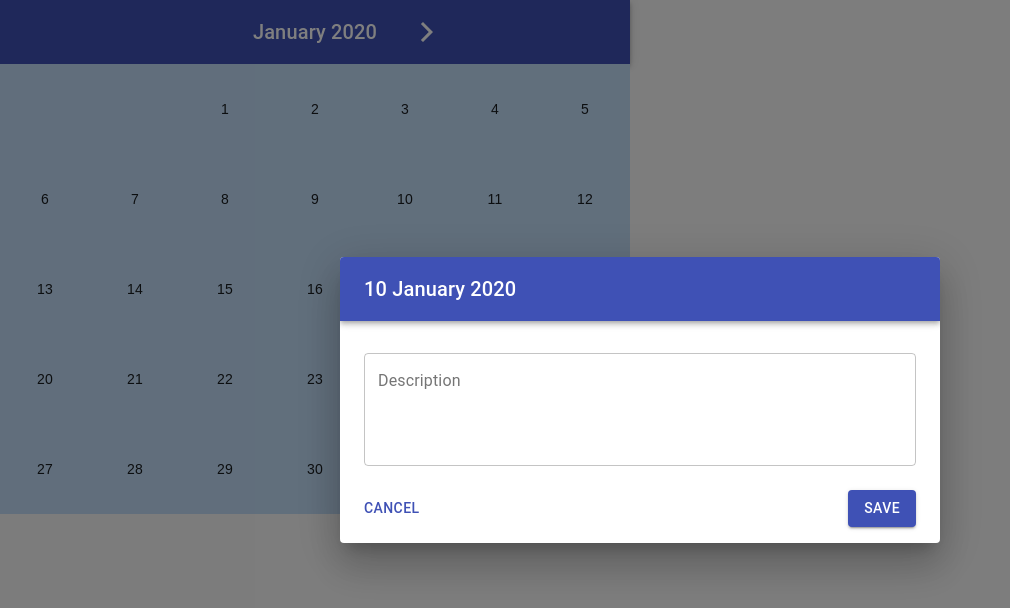
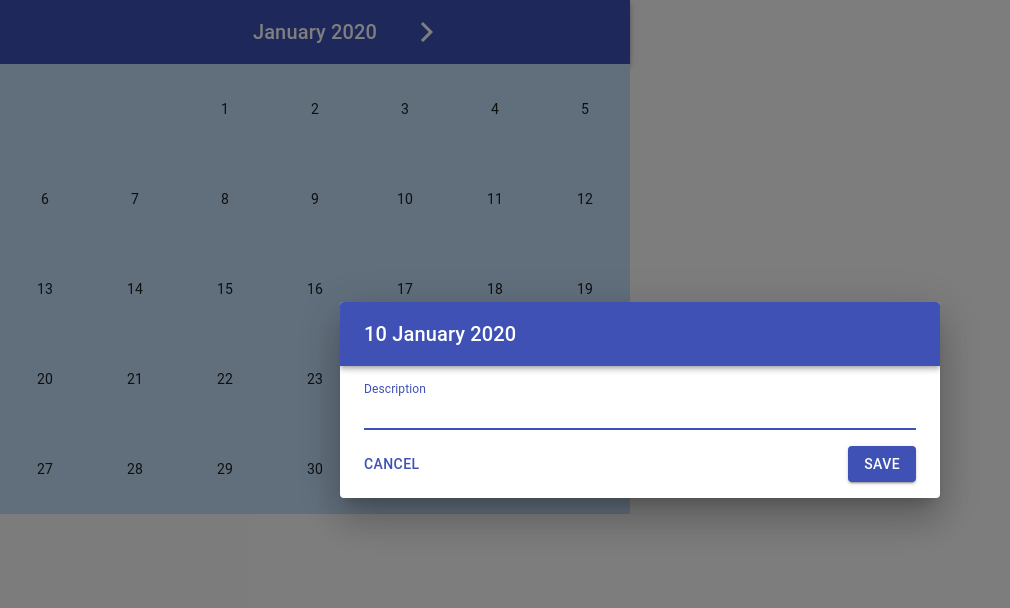
Before and after one commit to Al0nesauurs/calendar-na, a React (Create React App) app: page / in a window 1280 px wide. Both pictures are taken after a click on the item "10". Shown: the top 608 px of the page, without its empty margins (0-1010 px from the left). Built offline with nearby package versions, Linux system fonts and the light colour scheme.

Commit message:
update css

```diff
--- a/src/App.css
+++ b/src/App.css
@@ -1,3 +1,4 @@
+
 ul {
   display: flex;
   padding: 0px;
@@ -39,7 +40,6 @@ li:hover {
 
 .calendar {
   width: 630px;
-  font-family: Arial, Helvetica, sans-serif;
 }
 
 
--- a/src/components/CalendarDialog.tsx
+++ b/src/components/CalendarDialog.tsx
@@ -52,14 +52,13 @@ const CalendarDialog: FC<CalendarDialogProps> = props => {
       </AppBar>
       <div className={classes.dialogContent}>
         <TextField
+          autoFocus
           fullWidth
           multiline
           label="Description"
-          margin="normal"
           onChange={updateDescription}
-          rows="4"
           value={description}
-          variant="outlined"
+          inputProps={{ maxLength: 40 }}
         />
         <div className={classes.buttonContainer}>
           <Button color="primary" onClick={onClose}>
```
